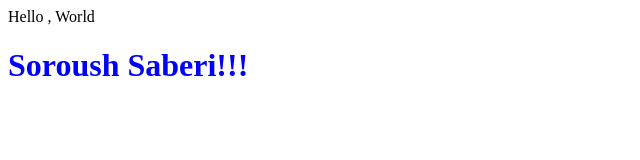
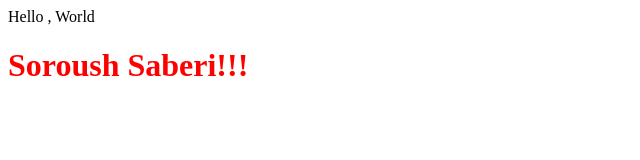
Before and after one commit to SoroushSaberi/cs50xiran, a plain HTML site: page index.html in a window 1280 px wide. Shown: the whole page, without its empty margins (0-640 px from the left). Drawn offline with Linux system fonts and the light colour scheme.

Commit message:
Update index.html

```diff
--- a/index.html
+++ b/index.html
@@ -8,6 +8,6 @@
 </head>
 <body>
     Hello , World
-    <h1 style="color: blue;">Soroush Saberi!!!</h1>
+    <h1 style="color: red;">Soroush Saberi!!!</h1>
 </body>
 </html>
```
